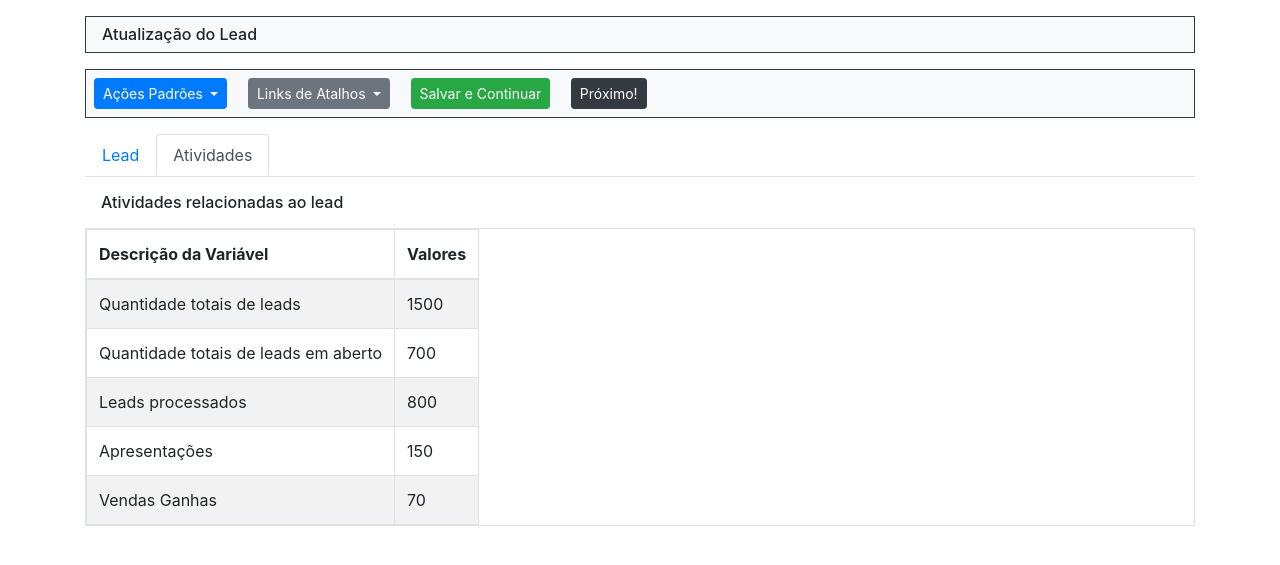
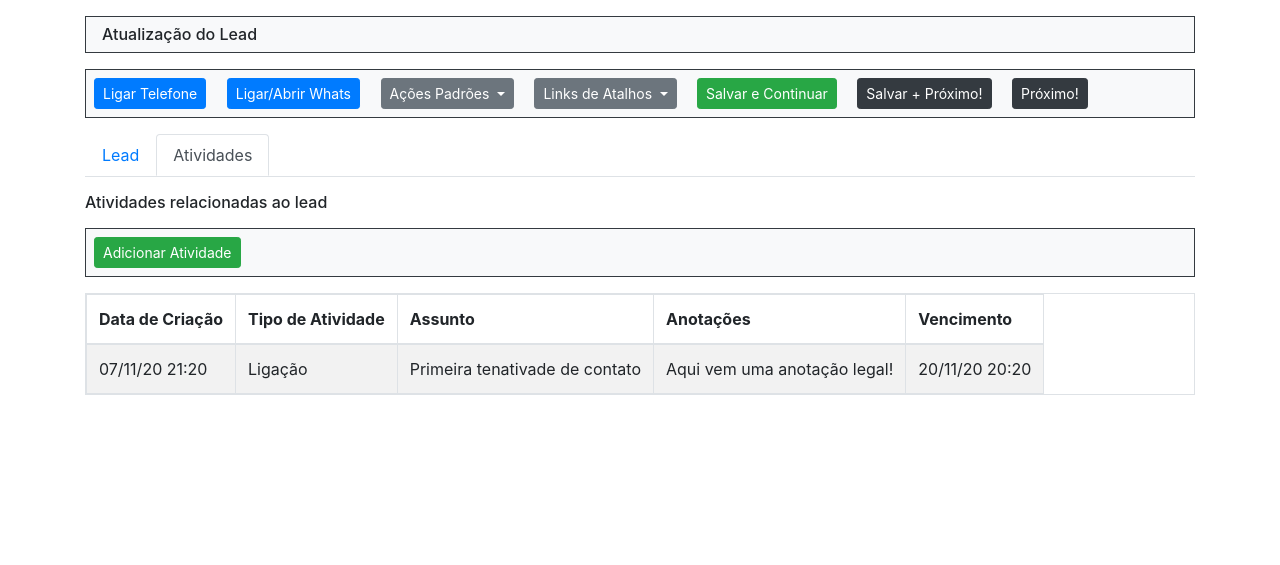
Before and after one commit to eduramofo/sales, a Django app: page /leads/00000000-0000-0000-0000-000000000001/update/ in a window 1280 px wide, after a click on "Atividades". Shown: the part 56-621 px from the top of the page. Run offline with Django 3.2, Linux system fonts and the light colour scheme; a user stored in the database is signed in; tables that the repository leaves empty hold one stand-in row (values such as "Sample post"); some libraries are stand-ins or nearby versions.

Commit message:
Implementa melhorias em leads

```diff
--- a/leads/forms.py
+++ b/leads/forms.py
@@ -1,10 +1,16 @@
 import time
 
 from django import forms
-from leads.models import Lead
+from leads.models import Lead, Activity, ACTIVITY_TYPE_CHOICES
 
 
 class LeadForm(forms.ModelForm):
+
+    note = forms.CharField(
+        label='Anotações',
+        widget=forms.Textarea(attrs={'rows': 4, 'cols':60}),
+        required=False,
+    )
 
     class Meta:
         model = Lead
@@ -37,3 +43,36 @@ class UploadContactsForm(forms.Form):
         indicated_by = str(indicated_by_cleaned_data + " (" + now_milliseconds + ")" )
 
         return indicated_by
+
+
+class ActivityForm(forms.ModelForm):
+
+    type = forms.ChoiceField(
+        label='Tipo',
+        choices=ACTIVITY_TYPE_CHOICES,
+        required=True,
+    )
+
+    subject = forms.CharField(
+        label='Assunto',
+        required=True,
+    )
+
+    due_date = forms.DateTimeField(
+        label='Data de Vencimento',
+        widget=forms.DateTimeInput(
+            format='%Y-%m-%dT%H:%M',
+            attrs={'type': 'datetime-local',}
+        ),
+        required=True,
+    )
+
+    note = forms.CharField(
+        label='Anotações',
+        widget=forms.Textarea(attrs={'rows': 4, 'cols':60}),
+        required=False,
+    )
+
+    class Meta:
+        model = Activity
+        fields = '__all__'
--- a/leads/models.py
+++ b/leads/models.py
@@ -15,6 +15,7 @@ LEAD_STATUS_CHOICES = (
     ("tentando_contato", "TENTANDO CONTATO"),
     ("processando", "PROCESSANDO"),
     ("sem_interesse", "SEM INTERESSE"),
+    ("sem_condicoes_financeiras", "SEM CONDIÇÕES FINANCEIRAS"),
     ("contato_invalido", "CONTATO INVÁLIDO"),
     ("ignorando", "REJEITANDO AS LIGAÇÕES"),
     ("agendamento", "AGENDAMENTO"),
@@ -131,6 +132,12 @@ class Activity(BaseModel):
         blank=True,
     )
 
+    note = models.TextField(
+        verbose_name='Anotações',
+        null=True,
+        blank=True,
+    )
+
     class Meta:
         verbose_name = "Atividade"
         verbose_name_plural = "Atividades"
--- /dev/null
+++ b/leads/templates/leads/forms/activity_form_add.html
@@ -0,0 +1,5 @@
+<form id="activity" method="post"
+    action="{% url 'leads:add' %}"
+    class="bg-light border border-dark p-3 mt-3 mb-5">
+    {% include 'leads/forms/activity_form_fields.html' with form=activity_form %}
+</form>
--- /dev/null
+++ b/leads/templates/leads/forms/activity_form_fields.html
@@ -0,0 +1,4 @@
+{% include 'core/fields_widgets/input_default.html' with field=form.type %}
+{% include 'core/fields_widgets/input_default.html' with field=form.subject %}
+{% include 'core/fields_widgets/input_default.html' with field=form.due_date %}
+{% include 'core/fields_widgets/input_default.html' with field=form.note %}
--- /dev/null
+++ b/leads/templates/leads/forms/activity_form_update.html
@@ -0,0 +1,5 @@
+<form id="activity" method="post"
+    action="#"
+    class="bg-light border border-dark p-3 mt-3 mb-5">
+    {% include 'leads/forms/activity_form_fields.html' with form=activity_form %}
+</form>
--- a/leads/templates/leads/update/actions.html
+++ b/leads/templates/leads/update/actions.html
@@ -3,8 +3,12 @@
 <div class="col-12 mt-3">
   <div class="p-2 bg-light border border-dark">
 
+    <a role="button" id="leads-call-phone-btn" href="{% link_to_call_lead lead %}" class="btn btn-sm btn-block btn-primary mt-2 mb-1 my-md-0">Ligar Telefone</a>
+
+    <a role="button" id="leads-call-whatsapp-btn" href="{% link_whats_open lead %}" class="btn btn-sm btn-block btn-primary mt-2 mb-1 my-md-0 ml-md-3">Ligar/Abrir Whats</a>
+
     <div class="btn-group d-flex" role="group">
-      <button id="defaults-leads-actions" type="button" class="btn btn-sm btn-primary dropdown-toggle" data-toggle="dropdown" aria-haspopup="true" aria-expanded="false">
+      <button id="defaults-leads-actions" type="button" class="btn btn-sm btn-secondary dropdown-toggle mt-2 mb-1 my-md-0 ml-md-3" data-toggle="dropdown" aria-haspopup="true" aria-expanded="false">
         Ações Padrões
       </button>
         <div class="dropdown-menu bg-secondary" aria-labelledby="defaults-leads-actions">
@@ -39,6 +43,8 @@
 
     <button id="leads-form-submit-btn" type="submit" class="btn btn-sm btn-block btn-success mt-2 my-md-0 ml-0 ml-md-3">Salvar e Continuar</button>
 
+    <button id="leads-form-submit-next-btn" type="submit" class="btn btn-sm btn-block btn-dark mt-2 mb-1 my-md-0 ml-md-3">Salvar + Próximo!</button>
+
     <a role="button" id="leads-next-btn" href="{% url 'leads:next' %}" class="btn btn-sm btn-block btn-dark mt-2 mb-1 my-md-0 ml-md-3">Próximo!</a>
 
   </div>
--- /dev/null
+++ b/leads/templates/leads/update/activity/actions.html
@@ -0,0 +1,19 @@
+{% load leads_extras %}
+
+<div class="p-2 bg-light border border-dark mt-3">
+
+  <button
+        id="activity-add-btn"
+        type="button"
+        data-toggle="modal"
+        data-target="#activity-add-modal"
+        class="btn btn-sm btn-success mt-2 my-md-0 ml-0">Adicionar Atividade</button>
+
+  {% comment %}
+  <a role="button" id="leads-call-phone-btn" href="{% link_to_call_lead lead %}" class="btn btn-sm btn-block btn-primary mt-2 mb-1 my-md-0">Ligar Telefone</a>
+  <a role="button" id="leads-call-whatsapp-btn" href="{% link_whats_open lead %}" class="btn btn-sm btn-block btn-primary mt-2 mb-1 my-md-0 ml-md-3">Ligar/Abrir Whats</a>
+  <button id="leads-form-submit-btn" type="submit" class="btn btn-sm btn-block btn-success mt-2 my-md-0 ml-0 ml-md-3">Salvar e Continuar</button>
+  <button id="leads-form-submit-next-btn" type="submit" class="btn btn-sm btn-block btn-dark mt-2 mb-1 my-md-0 ml-md-3">Salvar + Próximo!</button>
+  <a role="button" id="leads-next-btn" href="{% url 'leads:next' %}" class="btn btn-sm btn-block btn-dark mt-2 mb-1 my-md-0 ml-md-3">Próximo!</a>
+  {% endcomment %}
+</div>
--- /dev/null
+++ b/leads/templates/leads/update/activity/activity_add_modal.html
@@ -0,0 +1,20 @@
+<div class="modal fade" id="activity-add-modal" tabindex="-1" aria-labelledby="activityAddModalLabel" aria-hidden="true">
+  <div class="modal-dialog">
+    <div class="modal-content">
+      <div class="modal-header">
+        <h5 class="modal-title" id="activityAddModalLabel">Adicionar Nova Atividade</h5>
+        <button type="button" class="close" data-dismiss="modal" aria-label="Close">
+          <span aria-hidden="true">&times;</span>
+        </button>
+      </div>
+      <div class="modal-body">
+        {% include "leads/update/activity/activity_add_modal_fad.html" %}
+        {% include "leads/update/activity/forms/activity_form_add.html" %}
+      </div>
+      <div class="modal-footer">
+        <button type="button" class="btn btn-secondary" data-dismiss="modal">Fechar</button>
+        <button type="button" class="btn btn-success">Salvar</button>
+      </div>
+    </div>
+  </div>
+</div>
--- /dev/null
+++ b/leads/templates/leads/update/activity/activity_add_modal_fad.html
@@ -0,0 +1,8 @@
+<div class="form-group">
+  <label for="fad">Tarefas Frequentes [ ATALHO ]</label>
+  <select name="fad" id="fad" class="form-control">
+    <option value="">Selecionar</option>
+    <option value="">Chamou e não atendeu</option>
+    <option value="">Ligação completa disse que não tem interesse</option>
+  </select>
+</div>
--- a/leads/templates/leads/update/activity/activity_content.html
+++ b/leads/templates/leads/update/activity/activity_content.html
@@ -1,5 +1,7 @@
-<div class="m-3">
+<div class="mt-3">
     <h2 class="h6">Atividades relacionadas ao lead</h2>
 </div>
 
+{% include "leads/update/activity/actions.html" %}
 {% include "leads/update/activity/list.html" %}
+{% include "leads/update/activity/activity_add_modal.html" %}
--- /dev/null
+++ b/leads/templates/leads/update/activity/forms/activity_form_add.html
@@ -0,0 +1,5 @@
+<form id="activity" method="post"
+    action="{% url 'leads:add' %}"
+    class="bg-light border border-dark p-3 mt-3 mb-5">
+    {% include 'leads/update/activity/forms/activity_form_fields.html' with form=activity_form %}
+</form>
--- /dev/null
+++ b/leads/templates/leads/update/activity/forms/activity_form_fields.html
@@ -0,0 +1,4 @@
+{% include 'core/fields_widgets/input_default.html' with field=form.type %}
+{% include 'core/fields_widgets/input_default.html' with field=form.subject %}
+{% include 'core/fields_widgets/input_default.html' with field=form.due_date %}
+{% include 'core/fields_widgets/input_default.html' with field=form.note %}
--- /dev/null
+++ b/leads/templates/leads/update/activity/forms/activity_form_update.html
@@ -0,0 +1,5 @@
+<form id="activity" method="post"
+    action="#"
+    class="bg-light border border-dark p-3 mt-3 mb-5">
+    {% include 'leads/update/activity/forms/activity_form_fields.html' with form=activity_form %}
+</form>
--- a/leads/templates/leads/update/activity/list.html
+++ b/leads/templates/leads/update/activity/list.html
@@ -1,36 +1,20 @@
-<table class="table table-bordered table-striped table-responsive">
+<table id="activity" class="table table-bordered table-striped table-responsive mt-3">
     <thead>
     <tr>
-        <th scope="col">Descrição da Variável</th>
-        <th scope="col">Valores</th>
+        <th scope="col">Data de Criação</th>
+        <th scope="col">Tipo de Atividade</th>
+        <th scope="col">Assunto</th>
+        <th scope="col">Anotações</th>
+        <th scope="col">Vencimento</th>
     </tr>
     </thead>
     <tbody>
-
         <tr>
-            <td>Quantidade totais de leads</td>
-            <td>1500</td>
+            <td>07/11/20 21:20</td>
+            <td>Ligação</td>
+            <td>Primeira tenativade de contato</td>
+            <td>Aqui vem uma anotação legal!</td>
+            <td>20/11/20 20:20</td>
         </tr>
-
-        <tr>
-            <td>Quantidade totais de leads em aberto</td>
-            <td>700</td>
-        </tr>
-
-        <tr>
-            <td>Leads processados</td>
-            <td>800</td>
-        </tr>
-
-        <tr>
-            <td>Apresentações</td>
-            <td>150</td>
-        </tr>
-
-        <tr>
-            <td>Vendas Ganhas</td>
-            <td>70</td>
-        </tr>
-
     </tbody>
 </table>
--- a/leads/templates/leads/update/index.html
+++ b/leads/templates/leads/update/index.html
@@ -13,12 +13,25 @@ $(document).ready(function() {
         $('form#leads').submit();
     });
 
+    $('button#leads-form-submit-next-btn').click(function(e) {
+        e.preventDefault();
+        var form = $('form#leads');
+        var action = form.attr('action') + '?next=true';
+        form.attr('action', action);
+        form.submit();
+    });
+
     checkPosition();
     function checkPosition() {
         if (!window.matchMedia('(max-width: 767px)').matches) {
+
+            $('#leads-call-phone-btn').removeClass('btn-block');
+            $('#leads-call-whatsapp-btn').removeClass('btn-block');
+
             $('#defaults-leads-actions').parent().removeClass('d-flex');
             $('#links-shortcuts').parent().removeClass('d-flex');
             $('#leads-form-submit-btn').removeClass('btn-block');
+            $('#leads-form-submit-next-btn').removeClass('btn-block');
             $('#leads-next-btn').removeClass('btn-block');
         }
     }
--- a/leads/views.py
+++ b/leads/views.py
@@ -9,7 +9,7 @@ from django.contrib import messages
 
 from leads.process_contacts import gerar_leads
 from leads.models import Lead
-from leads.forms import LeadForm, UploadContactsForm
+from leads.forms import LeadForm, UploadContactsForm, ActivityForm
 from leads.indicators import indicators_data
 from leads.filters import LeadFilter
 
@@ -72,17 +72,22 @@ def lead_update(request, lead_id):
     page_title = 'Atualização do Lead'
     nav_name = 'leads_list'
     method = request.method
+    activity_form = ActivityForm()
 
     context = {
         'page_title': page_title,
         'nav_name': nav_name,
         'lead': lead,
         'lead_form': lead_form,
+        'activity_form': activity_form,
     }
 
     if method == 'POST' and lead_form.is_valid():
         lead = lead_form.save()
+        go_next = request.GET.get('next', None)
         url = reverse_lazy('leads:update', args=(str(lead.id),))
+        if go_next:
+            url = reverse_lazy('leads:next')
         messages.add_message(request, messages.SUCCESS, 'Lead atualizado com sucesso!')
         return HttpResponseRedirect(url)
 
```
Also changed, not shown: README.md, leads/migrations/0017_auto_20201107_2115.py (added), leads/templates/leads/update/content.html (line endings or trailing spaces).
